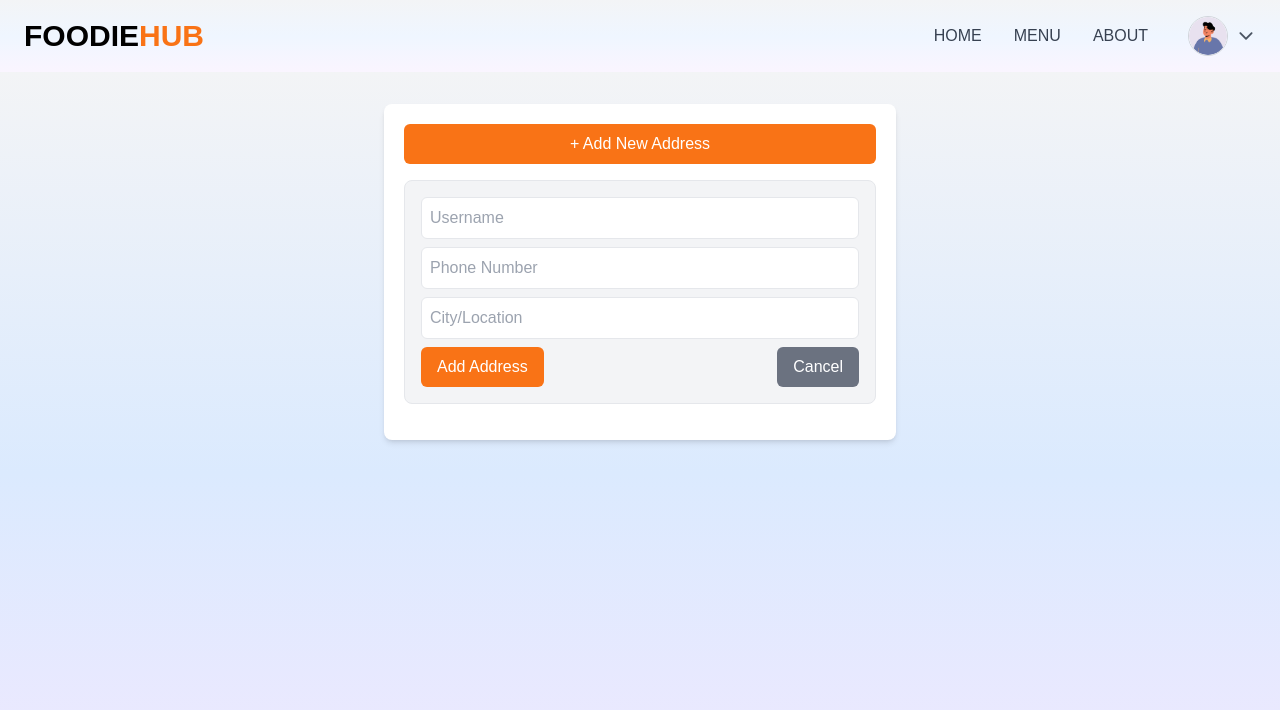
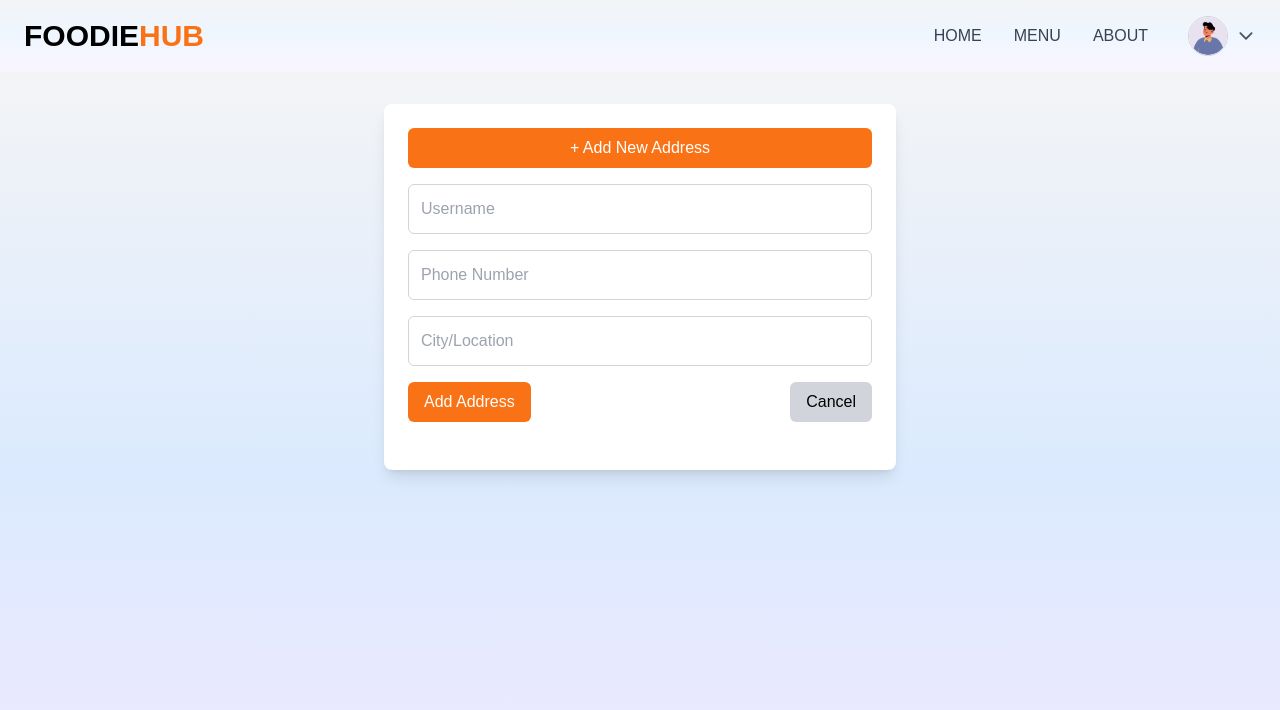
Before and after one commit to shivaniMattaparthi/foodiehub, a React (Create React App) app: page /savedaddresses in a window 1280 px wide. Both pictures are taken after a click on the button "+ Add New Address". Shown: the top 710 px of the page. Built offline with nearby package versions, Linux system fonts and the light colour scheme.

Commit message:
restyled the address page

```diff
--- a/src/components/addresses.js
+++ b/src/components/addresses.js
@@ -38,8 +38,12 @@ const AddressManager = () => {
 
   // Save addresses and current address to localStorage
   useEffect(() => {
-    localStorage.setItem("addresses", JSON.stringify(addresses));
-    localStorage.setItem("currentAddress", JSON.stringify(currentAddress));
+    if (addresses.length > 0) {
+      localStorage.setItem("addresses", JSON.stringify(addresses));
+    }
+    if (currentAddress) {
+      localStorage.setItem("currentAddress", JSON.stringify(currentAddress));
+    }
   }, [addresses, currentAddress]);
 
   const handleInputChange = (e) => {
@@ -49,11 +53,13 @@ const AddressManager = () => {
 
   const handleAddOrEdit = () => {
     if (editIndex !== null) {
+      // Editing an address
       const updatedAddresses = [...addresses];
       updatedAddresses[editIndex] = formData;
       setAddresses(updatedAddresses);
       setEditIndex(null);
     } else {
+      // Adding a new address
       setAddresses([...addresses, formData]);
     }
 
@@ -64,13 +70,14 @@ const AddressManager = () => {
   const handleEdit = (index) => {
     setFormData(addresses[index]);
     setEditIndex(index);
-    console.log(editIndex,"edi")
     setShowForm(true);
   };
 
   const handleRemove = (index) => {
     const updatedAddresses = addresses.filter((_, i) => i !== index);
     setAddresses(updatedAddresses);
+
+    // Clear the current address if it was removed
     if (currentAddress && currentAddress === addresses[index]) {
       setCurrentAddress(null);
     }
@@ -82,49 +89,49 @@ const AddressManager = () => {
 
   return (
     <div className="bg-gradient-to-b from-gray-100 via-blue-100 to-purple-100 min-h-screen pt-8">
-      <div className="max-w-lg mx-auto  p-5 bg-white shadow-md rounded-lg">
+      <div className="max-w-lg mx-auto bg-white p-6  rounded-lg shadow-lg">
       {/* Add New Address Button */}
       <button
+        className="w-full bg-orange-500 text-white py-2 px-4 rounded-md hover:bg-orange-400 focus:outline-none"
         onClick={() => setShowForm(true)}
-        className="w-full bg-orange-500 text-white py-2 rounded-md hover:bg-orange-600 transition"
       >
         + Add New Address
       </button>
 
       {/* Form to Add/Edit Address */}
       {showForm && (
-        <div className="mt-4 p-4 border rounded-lg bg-gray-100">
+        <div className="mt-4 space-y-4">
           <input
             name="username"
             value={formData.username}
             onChange={handleInputChange}
             placeholder="Username"
-            className="w-full p-2 mb-2 border rounded-md"
+            className="w-full p-3 border border-gray-300 rounded-md"
           />
           <input
             name="phone"
             value={formData.phone}
             onChange={handleInputChange}
             placeholder="Phone Number"
-            className="w-full p-2 mb-2 border rounded-md"
+            className="w-full p-3 border border-gray-300 rounded-md"
           />
           <input
             name="city"
             value={formData.city}
             onChange={handleInputChange}
             placeholder="City/Location"
-            className="w-full p-2 mb-2 border rounded-md"
+            className="w-full p-3 border border-gray-300 rounded-md"
           />
           <div className="flex justify-between">
             <button
+              className="bg-orange-500 text-white py-2 px-4 rounded-md hover:bg-orange-400 focus:outline-none"
               onClick={handleAddOrEdit}
-              className="bg-orange-500 text-white px-4 py-2 rounded-md hover:bg-orange-600 transition"
             >
               {editIndex !== null ? "Save Changes" : "Add Address"}
             </button>
             <button
+              className="bg-gray-300 text-black py-2 px-4 rounded-md hover:bg-gray-200 focus:outline-none"
               onClick={() => setShowForm(false)}
-              className="bg-gray-500 text-white px-4 py-2 rounded-md hover:bg-gray-600 transition"
             >
               Cancel
             </button>
@@ -133,11 +140,11 @@ const AddressManager = () => {
       )}
 
       {/* Address List */}
-      <ul className="mt-4">
+      <ul className="mt-6 space-y-4">
         {addresses.map((address, index) => (
           <li
             key={index}
-            className="flex justify-between items-center p-3 bg-gray-100 rounded-md mb-2 shadow-sm"
+            className="bg-white p-4 rounded-md shadow-md flex justify-between items-center"
           >
             <label className="flex items-center space-x-2">
               <input
@@ -147,24 +154,21 @@ const AddressManager = () => {
                   currentAddress && currentAddress.phone === address.phone
                 }
                 onChange={() => handleSelectAddress(index)}
+                className="text-orange-500"
               />
-              <span className="font-medium">
+              <span className="font-semibold text-gray-800">
                 {address.username}, {address.phone}, {address.city}
               </span>
             </label>
-            <div className="flex space-x-3">
+            <div className="space-x-2 flex">
               <button
-                className="text-orange-500 cursor-pointer hover:text-orange-600"
+                className="bg-orange-500 text-white cursor-pointer hover:text-orange-400 px-3 py-2 rounded-md"
                 onClick={() => handleEdit(index)}
-              >
-                Edit
-              </button>
+              >Edit</button>
               <button
-                className="text-red-500 cursor-pointer hover:text-red-600"
+                className=" bg-red-500 cursor-pointer text-white hover:text-red-400 px-3 py-2 rounded-md"
                 onClick={() => handleRemove(index)}
-              >
-                Delete
-              </button>
+              >Remove</button>
             </div>
           </li>
         ))}
```
